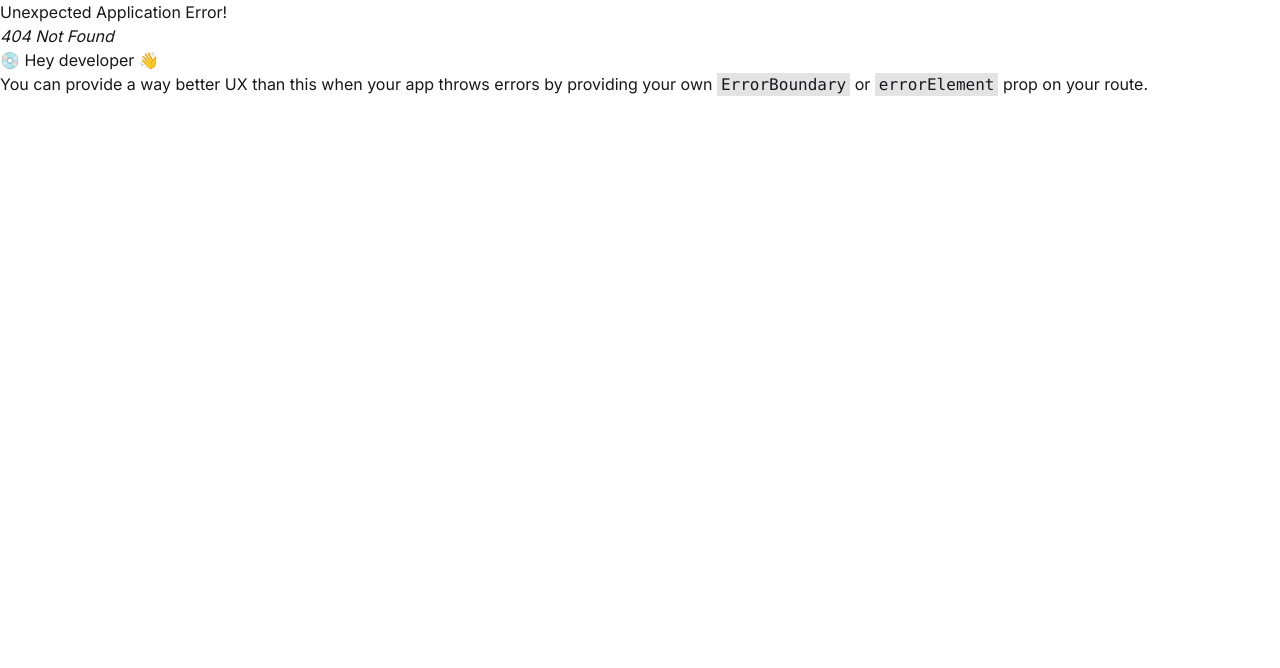
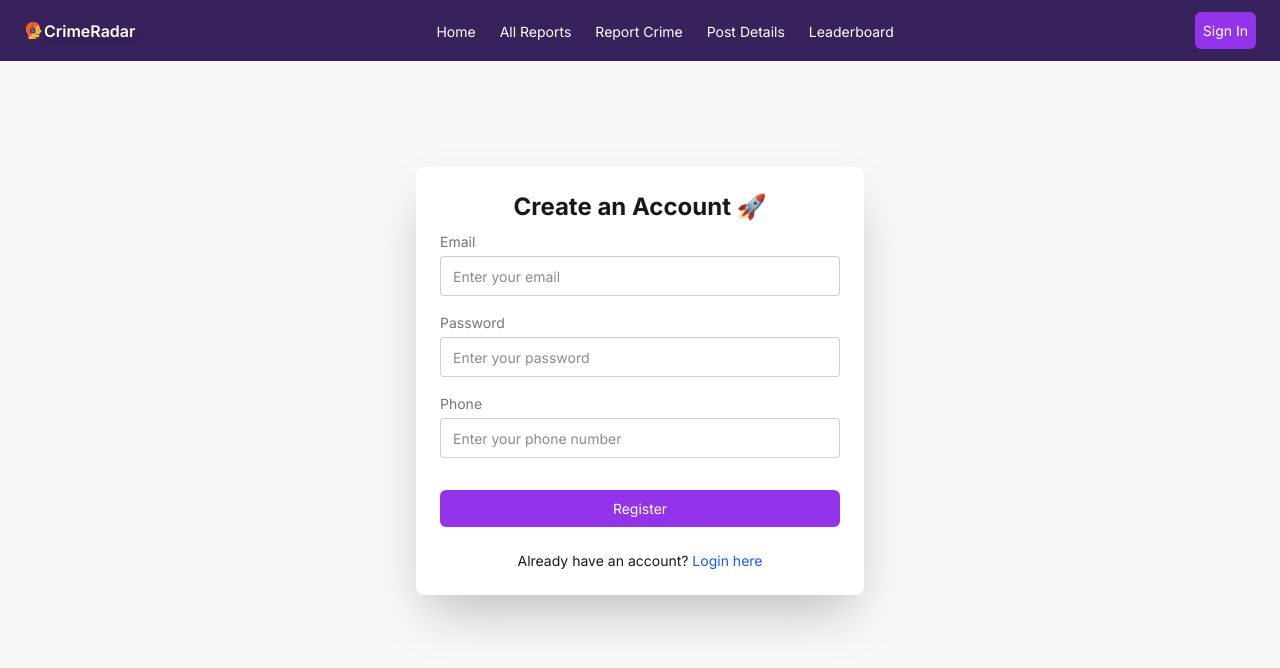
Before and after one commit to naymHdev/the-triple-threat-client, a React (Vite) app: page /register in a window 1280 px wide. Before the commit this address had no page. Shown: the top 668 px of the page. Built offline with nearby package versions, Linux system fonts and the light colour scheme.

Commit message:
create a login and registation form

```diff
--- a/package.json
+++ b/package.json
@@ -12,6 +12,7 @@
   "dependencies": {
     "@tailwindcss/vite": "^4.0.5",
     "@tanstack/react-query": "^5.66.0",
+    "lucide-react": "^0.475.0",
     "react": "^19.0.0",
     "react-dom": "^19.0.0",
     "react-icons": "^5.4.0",
--- a/src/Components/CrimeDetails.jsx
+++ b/src/Components/CrimeDetails.jsx
@@ -79,7 +79,7 @@ const CrimeDetails = () => {
   };
 
   if (loading) {
-    return <p className="flex justify-center h-screen items-center"><FiLoader className="text-[2.8rem] animate-spin text-[#3B9DF8]" /></p>;
+    return <p className="flex justify-center h-screen items-center"><FiLoader className="text-[2.8rem] animate-spin text-[#9333ea]" /></p>;
   }
 
   if (!crimeData) {
--- a/src/Pages/Home/Navbar/Navbar.jsx
+++ b/src/Pages/Home/Navbar/Navbar.jsx
@@ -106,9 +106,9 @@ Post Details
         </ul>
 
 
-       <button className="px-2 py-2 bg-[#9333ea] rounded-md text-white text-[14px] cursor-pointer">
+       <Link to={'/login'} className="px-2 py-2 bg-[#9333ea] rounded-md text-white text-[14px] cursor-pointer">
          Sign In
-        </button>
+        </Link>
 
 
 
--- /dev/null
+++ b/src/Pages/Login/Login.jsx
@@ -0,0 +1,70 @@
+import { useState } from "react";
+import { Lock, Mail } from "lucide-react";
+import { Link } from "react-router-dom";
+
+export default function Login() {
+  const [email, setEmail] = useState("");
+  const [password, setPassword] = useState("");
+
+  const handleSubmit = (e) => {
+    e.preventDefault();
+    console.log({ email, password });
+  };
+
+  return (
+    <div className="flex justify-center items-center min-h-screen bg-base-200 ">
+      <div className="card w-full max-w-md shadow-2xl bg-base-100 lg:-mt-40">
+        <div className="card-body">
+          <h2 className="text-2xl font-bold text-center">Welcome Back 👋</h2>
+
+          <form onSubmit={handleSubmit} className="space-y-4">
+            <div className="form-control">
+              <label className="label">
+                <span className="label-text">Email</span>
+              </label>
+              <div className="input-group">
+
+                <input
+                  type="email"
+                  placeholder="Enter your email"
+                  value={email}
+                  onChange={(e) => setEmail(e.target.value)}
+                  className="input input-bordered w-full mt-1"
+                  required
+                />
+              </div>
+            </div>
+
+            <div className="form-control">
+              <label className="label">
+                <span className="label-text">Password</span>
+              </label>
+              <div className="input-group">
+
+                <input
+                  type="password"
+                  placeholder="Enter your password"
+                  value={password}
+                  onChange={(e) => setPassword(e.target.value)}
+                  className="input input-bordered w-full mt-1"
+                  required
+                />
+              </div>
+            </div>
+
+            <button type="submit" className="bg-[#9333ea] px-2 py-2 rounded-md text-white cursor-pointer w-full mt-4">
+              Login
+            </button>
+          </form>
+
+          <p className="mt-4 text-sm text-center">
+            Don't have an account?{" "}
+            <Link to={'/register'}  className="text-blue-600 hover:underline">
+              Register here
+            </Link>
+          </p>
+        </div>
+      </div>
+    </div>
+  );
+}
--- /dev/null
+++ b/src/Pages/Register/Register.jsx
@@ -0,0 +1,99 @@
+import { useState } from "react";
+import { Mail, Lock, Phone } from "lucide-react";
+import { Link } from "react-router-dom";
+
+export default function Register() {
+  const [email, setEmail] = useState("");
+  const [password, setPassword] = useState("");
+  const [phone, setPhone] = useState("");
+
+  const handleSubmit = (e) => {
+    e.preventDefault();
+    const userData = {
+      email,
+      password,
+      phone,
+      role: "unverified",
+    };
+    console.log(userData);
+    // Submit user data to your backend API
+  };
+
+  return (
+    <div className="flex justify-center items-center min-h-screen bg-base-200 ">
+      <div className="card w-full max-w-md shadow-2xl bg-base-100 lg:-mt-40">
+        <div className="card-body">
+          <h2 className="text-2xl font-bold text-center">Create an Account 🚀</h2>
+
+          <form onSubmit={handleSubmit} className="space-y-4">
+            {/* Email Input */}
+            <div className="form-control">
+              <label className="label">
+                <span className="label-text">Email</span>
+              </label>
+              <div className="input-group">
+
+                <input
+                  type="email"
+                  placeholder="Enter your email"
+                  value={email}
+                  onChange={(e) => setEmail(e.target.value)}
+                  className="input input-bordered w-full mt-1"
+                  required
+                />
+              </div>
+            </div>
+
+            {/* Password Input */}
+            <div className="form-control">
+              <label className="label">
+                <span className="label-text">Password</span>
+              </label>
+              <div className="input-group">
+
+                <input
+                  type="password"
+                  placeholder="Enter your password"
+                  value={password}
+                  onChange={(e) => setPassword(e.target.value)}
+                  className="input input-bordered w-full mt-1"
+                  required
+                />
+              </div>
+            </div>
+
+            {/* Phone Number Input */}
+            <div className="form-control">
+            <label className="label">
+                <span className="label-text">Phone</span>
+              </label>
+
+              <div className="input-group">
+
+                <input
+                  type="number"
+                  placeholder="Enter your phone number"
+                  value={phone}
+                  onChange={(e) => setPhone(e.target.value)}
+                  className="input input-bordered w-full mt-1"
+                  required
+                />
+              </div>
+            </div>
+
+            <button type="submit" className="bg-[#9333ea] px-2 py-2 rounded-md text-white cursor-pointer w-full mt-4">
+              Register
+            </button>
+          </form>
+
+          <p className="mt-4 text-sm text-center">
+            Already have an account?{" "}
+            <Link to={'/login'} className="text-blue-600 hover:underline">
+              Login here
+            </Link>
+          </p>
+        </div>
+      </div>
+    </div>
+  );
+}
```
Also changed, not shown: src/Router/Router.jsx (+8 -0 lines), 2 other files (tests, documents, lock files or other folders).
